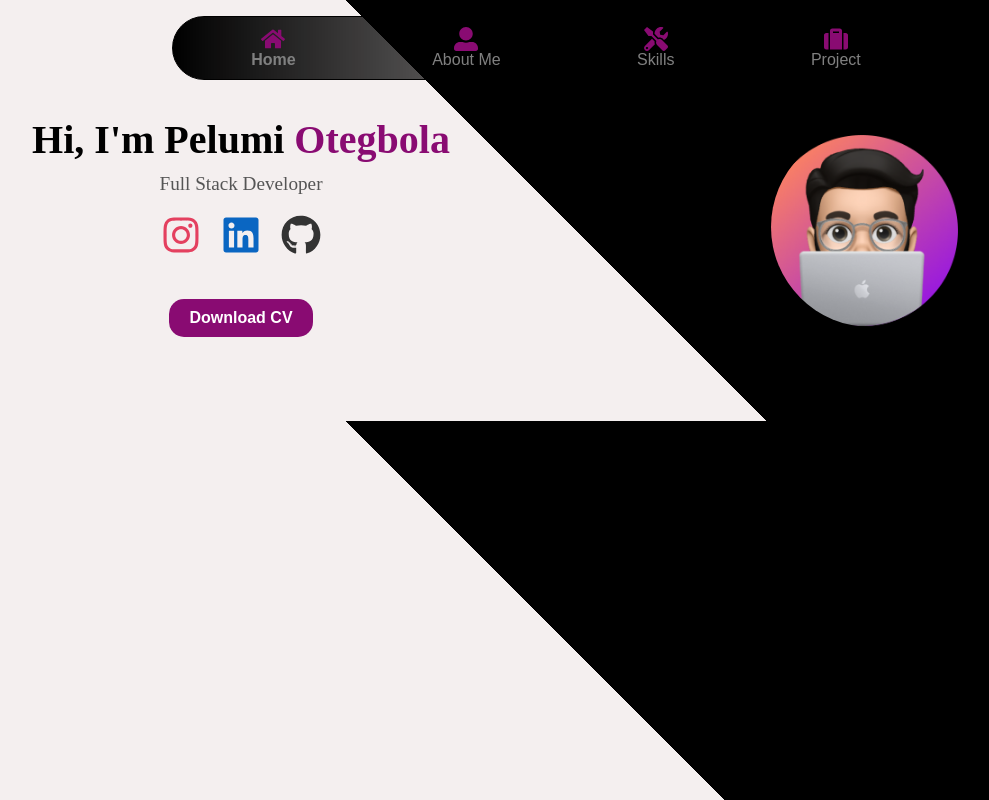
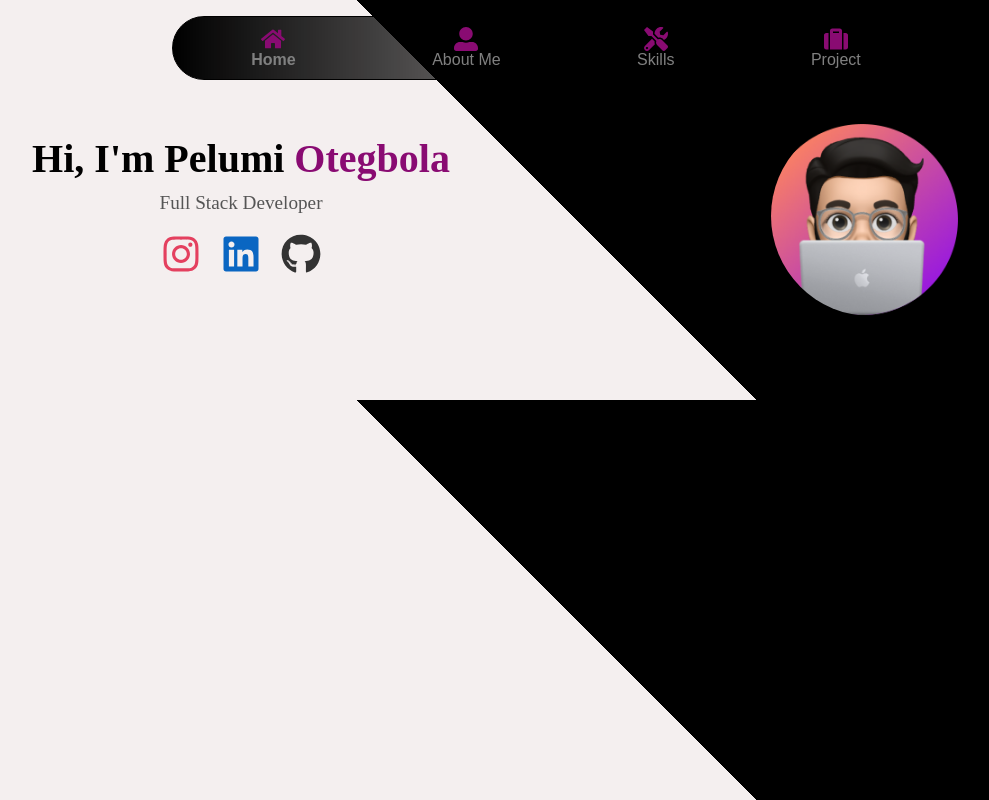
Before and after one commit to pellypepper/latestportfolio1, a React (Create React App) app: page / in a window 1280 px wide. Shown: the whole page, without its empty margins (84-1073 px from the left). Built offline with nearby package versions, Linux system fonts and the light colour scheme; a web font is replaced by a local one.

Commit message:
Update home.js

```diff
--- a/src/container/home/home.js
+++ b/src/container/home/home.js
@@ -43,11 +43,12 @@
         </a>
     </div>
 
-    <div className="download-btn">
+    {/* <div className="download-btn">
         <a href="/assets/new.docx" download aria-label="Download CV">
             <button>Download CV</button>
         </a>
-    </div>
+
+    </div> */}
 </section>
 
 
```
